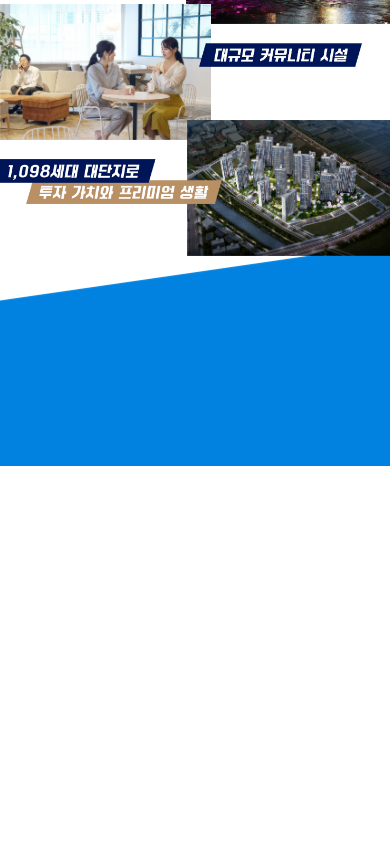
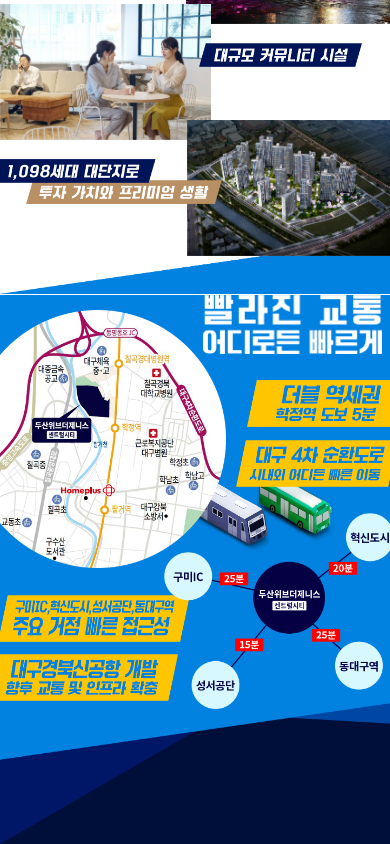
Before and after one commit to SoraPak/wevezenithcentralcity, a Nuxt app: page / in a window 390 px wide. Shown: the part 966-1810 px from the top of the page. Before the commit the page ends 1432 px from the top, so only its background shows below. Built offline with nearby package versions, Linux system fonts and the light colour scheme.

Commit message:
sp location stion update

```diff
--- a/components/landing/location.vue
+++ b/components/landing/location.vue
@@ -42,7 +42,7 @@
     }
   }*/
   .location_inner {
-    width: 840px;
+    max-width: 840px;
     margin: 0 auto;
     position: relative;
     height: 635px;
@@ -89,4 +89,67 @@
     top: 160px;
     z-index: 0;
   }
+
+
+  /* sp */
+@media only screen and (max-width: 950px) {
+
+  .location {
+    padding-bottom: 0;
+  }
+  .location::before {
+    background-size: 101vw auto;
+  }
+  .location_inner {
+    height: 141vw;
+    max-width: 100%;
+  }
+  .ttl {
+    right: 2vw;
+    top: 0vw;
+  }
+  .ttl img {
+    width: 46vw;
+  }
+  .img01 {
+    width: 66vw;
+    top: 4vw;
+    left: -8vw;
+  }
+  .text01 img, .text02 img, .text03 img, .text04 img {
+    height: 12vw;
+
+  }
+  .text01 {
+    top: 22vw;
+    right: -5vw;
+  }
+  .text02 {
+    top: 37.3vw;
+    right: -2vw;
+  }
+  .img02 {
+    top: 56vw;
+    right: -1vw;
+    width: 59vw;
+  }
+  .text03 {
+    top: 77vw;
+    left: -0.5vw;
+  }
+  .text04 {
+    top: 92.3vw;
+    left: -3.5vw;
+  }
+  .img03 {
+    right: 30vw;
+    top: 44.9vw;
+    width: 25vw;
+  }
+  .img04 {
+    right: 14vw;
+    top: 45vw;
+    width: 20vw;
+  }
+}
 </style>
--- a/components/landing/point.vue
+++ b/components/landing/point.vue
@@ -114,7 +114,13 @@
 /* sp */
 @media only screen and (max-width: 950px) {
   .point {
-    background-size: 813vw auto;
+    padding-bottom: 10vw;
+  }
+  .point::before {
+    background-size: 101vw auto;
+  }
+  .point_inner {
+    max-width: 100%;
   }
   .point_ttl {
     margin-top: 7vw;
--- a/pages/index.vue
+++ b/pages/index.vue
@@ -3,8 +3,8 @@
     <r_nav />
     <hero />
     <point />
-    <!-- location />
-    <ansim />
+    <location />
+    <!-- ansim />
     <why />
     <school_bus />
     <community />
```
